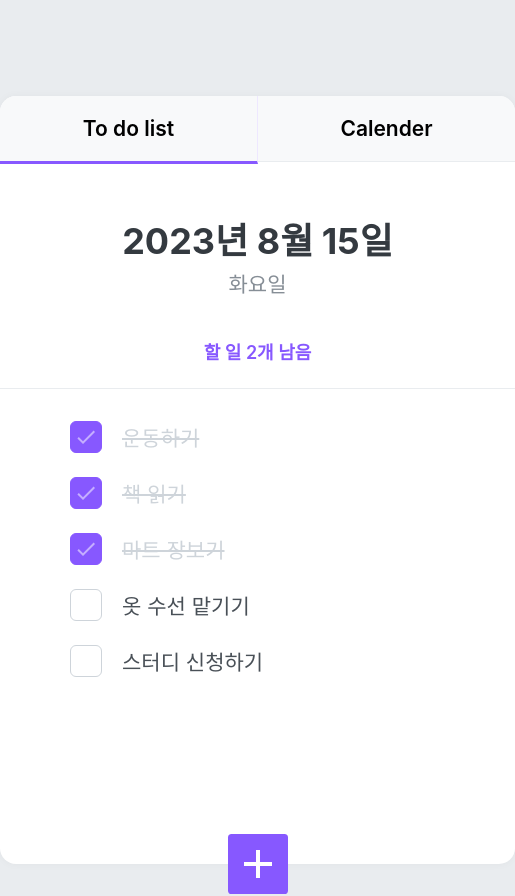
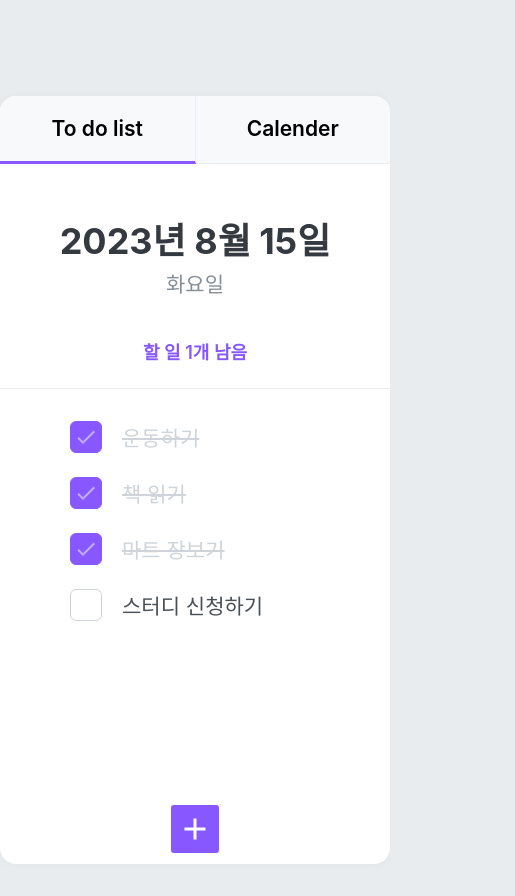
Before and after one commit to timing1018/calendo, a React (Create React App) app: page / in a window 390 px wide. Shown: the whole page, 515 px wide, since content can reach past the window. Built offline with nearby package versions, Linux system fonts and the light colour scheme.

Commit message:
Design : 레이아웃 반응형 수정

```diff
--- a/src/App.js
+++ b/src/App.js
@@ -16,16 +16,14 @@ const GlobalStyle = createGlobalStyle`
 
 const TabWrapper = styled.div`
   width: 100%;
-  max-width: 515px;
-  flex: flex;
-  align-items: center;
+  max-width: none;
+  display: flex;
+  justify-content: flex-start;
 `
 
 const Tab = styled.div`
-  display: inline-block;
   text-align: center;
   width: 50%;
-  max-width: 257px;
   padding: 20px 0;
   background-color: #f8f9fa;
   font-size: 21px;
--- a/src/TodoContext.js
+++ b/src/TodoContext.js
@@ -18,11 +18,6 @@ const initialTodos = [
   },
   {
     id: 4,
-    text: '옷 수선 맡기기',
-    done: false
-  },
-  {
-    id: 5,
     text: '스터디 신청하기',
     done: false
   }
--- a/src/components/Calender/Calender.js
+++ b/src/components/Calender/Calender.js
@@ -32,7 +32,6 @@ const PlusButton = styled.button`
   transform: translate(-50%, 50%);
   color: white;
   border-radius: 6%;
-  /* border-radius: 50%; */
   border: none;
   outline: none;
   display: flex;
@@ -44,6 +43,13 @@ const PlusButton = styled.button`
     css`
       display: none;
     `}
+
+    @media (max-width: 514px) {
+    width: 48px;
+    height: 48px;
+    font-size: 40px;
+    bottom: 35px;
+  }
 `;
 
 const CalenderContainer = styled.div`
@@ -275,7 +281,7 @@ const Calender =()=>{
         try {
           const serviceKey = decodeURIComponent(process.env.REACT_APP_SERVICE_KEY);
           const response = await axios.get(
-            `http://apis.data.go.kr/B090041/openapi/service/SpcdeInfoService/getHoliDeInfo`,
+            `https://apis.data.go.kr/B090041/openapi/service/SpcdeInfoService/getHoliDeInfo`,
             {
               params: {
                 ServiceKey: serviceKey,
--- a/src/components/Todo/TodoCreate.js
+++ b/src/components/Todo/TodoCreate.js
@@ -45,6 +45,13 @@ const PlusButton = styled.button`
       }
       transform: translate(-50%, 50%) rotate(45deg);
     `}
+
+    @media (max-width: 514px) {
+    width: 48px;
+    height: 48px;
+    font-size: 40px;
+    bottom: 35px;
+  }
 `;
 
 const InsertFormPositioner = styled.div`
--- a/src/components/Todo/TodoTemplate.js
+++ b/src/components/Todo/TodoTemplate.js
@@ -16,6 +16,11 @@ const TodoTemplateBlock = styled.div`
   margin-bottom: 32px;
   display: flex;
   flex-direction: column;
+
+  @media (max-width: 514px) {
+    width: 100%;
+    max-width: none;
+  }
 `;
 
 function TodoTemplate({ children }) {
```
